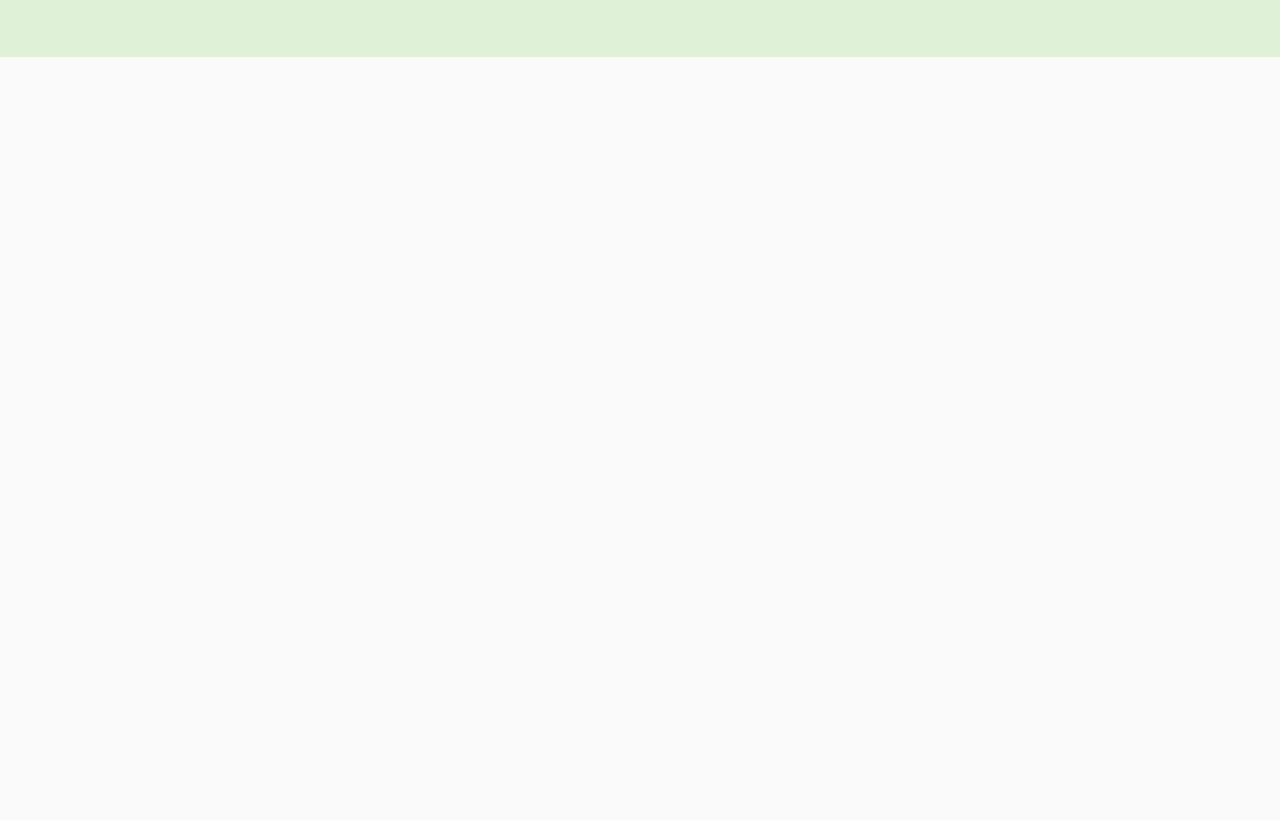
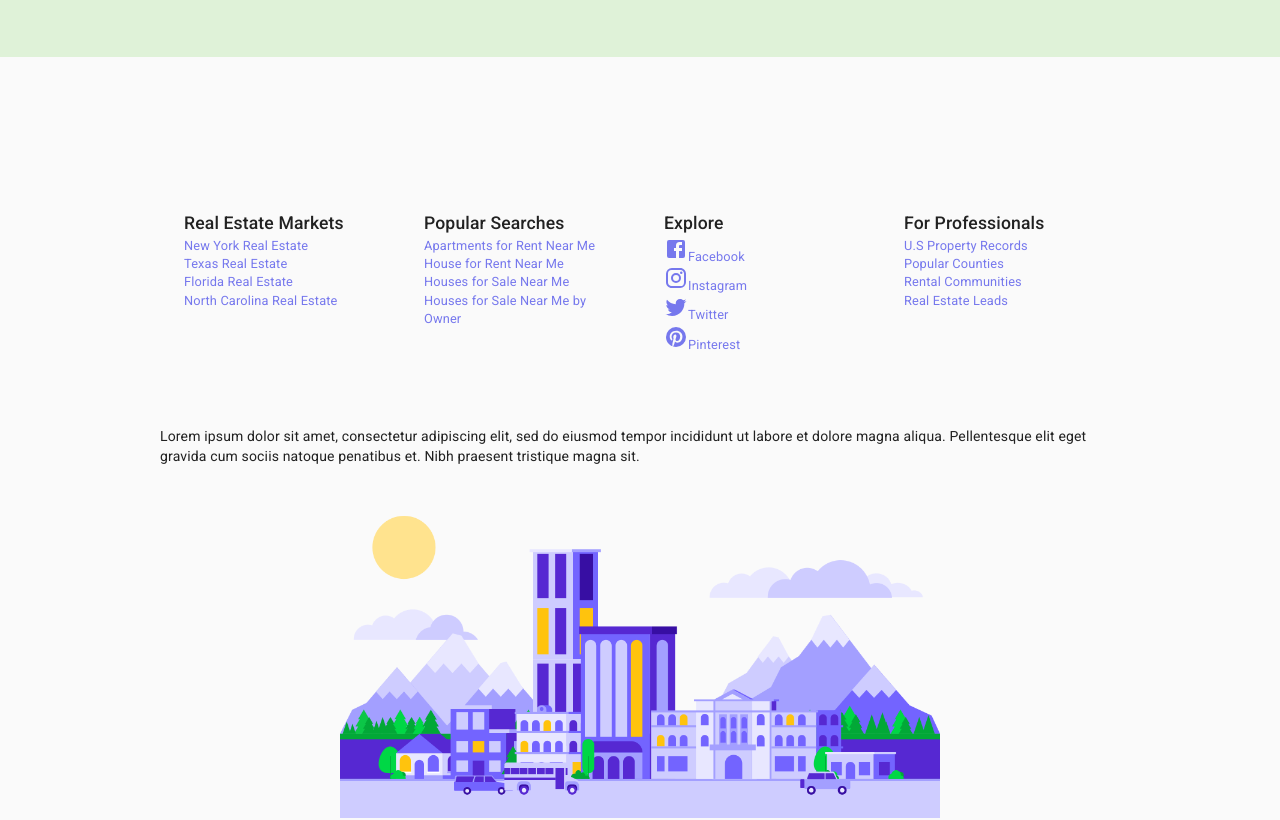
Before and after one commit to Nicknyr/Real_Estate, a React (Create React App) app: page / in a window 1280 px wide. Shown: the part 2360-3180 px from the top of the page. Before the commit the page ends 2497 px from the top, so only its background shows below. Built offline with nearby package versions, Linux system fonts and the light colour scheme.

Commit message:
Added lists sections to Footer

```diff
--- a/src/App.js
+++ b/src/App.js
@@ -22,6 +22,7 @@
         <Explore />
       </Container>
       <Guides />
+      <Footer />
     </ThemeProvider>
   );
 }
--- a/src/Footer.js
+++ b/src/Footer.js
@@ -9,25 +9,44 @@
 import Grid from '@material-ui/core/Grid';
 import Cityscape from './assets/cityscapes.png';
 import { positions } from '@material-ui/system';
-
+import Link from '@material-ui/core/Link';
+import FacebookIcon from '@material-ui/icons/Facebook';
+import TwitterIcon from '@material-ui/icons/Twitter';
+import InstagramIcon from '@material-ui/icons/Instagram';
+import PinterestIcon from '@material-ui/icons/Pinterest';
 
 const useStyles = makeStyles((theme) => ({
   root: {
-    height: '100vh',
+    height: 'auto',
     width: '100%',
-    //background: 'salmon',
     display: 'flex',
-    alignItems: 'flex-end'
+    alignItems: 'flex-end',
+    paddingTop: '3rem'
   },
   cityWrapper: {
      display: 'flex',
      alignItems: 'flex-end',
      height: '100%',
+  },
+  ul: {
+    listStyleType: 'none',
+    display: 'flex'
+  },
+  legal: {
+    marginTop: '3rem',
+    marginBottom: '3rem'
+  },
+  h6: {
+    fontSize: '1.1rem'
+  },
+  links: {
+    fontSize: '.8rem'
   }
 }));
 
 export default function Footer() {
   const classes = useStyles();
+  const preventDefault = (event) => event.preventDefault();
 
   return (
     <div className={classes.root}>
@@ -36,9 +55,98 @@
             justify="center"
             alignItems="flex-end"
         >
+          <Grid container xs={12} md={9}>
+            <Grid item xs={12} md={3}>
+              <Box align="left" p={3}>
+                  <Typography variant="h6" className={classes.h6}>Real Estate Markets</Typography>
+                  <Link href="#" onClick={preventDefault} display="block" className={classes.links}>
+                    New York Real Estate
+                  </Link>
+                  <Link href="#" onClick={preventDefault} display="block" className={classes.links}>
+                    Texas Real Estate
+                  </Link>
+                  <Link href="#" onClick={preventDefault} display="block" className={classes.links}>
+                    Florida Real Estate
+                  </Link>
+                  <Link href="#" onClick={preventDefault} display="block" className={classes.links}>
+                    North Carolina Real Estate
+                  </Link>
+              </Box>
+            </Grid>
+            <Grid item xs={12} md={3}>
+              <Box align="left" p={3}>
+                  <Typography variant="h6" className={classes.h6}>Popular Searches</Typography>
+                  <Link href="#" onClick={preventDefault} display="block" className={classes.links}>
+                    Apartments for Rent Near Me
+                  </Link>
+                  <Link href="#" onClick={preventDefault} display="block" className={classes.links}>
+                    House for Rent Near Me
+                  </Link>
+                  <Link href="#" onClick={preventDefault} display="block" className={classes.links}>
+                    Houses for Sale Near Me
+                  </Link>
+                  <Link href="#" onClick={preventDefault} display="block" className={classes.links}>
+                    Houses for Sale Near Me by Owner
+                  </Link>
+              </Box>
+            </Grid>
+            <Grid item xs={12} md={3}>
+              <Box align="left" p={3}>
+                  <Typography variant="h6" className={classes.h6}>Explore</Typography>
+                  <Link href="#" onClick={preventDefault} display="block" className={classes.links}>
+                    <Box>
+                      <FacebookIcon />
+                      <span>Facebook</span>
+                    </Box>
+                  </Link>
+                  <Link href="#" onClick={preventDefault} display="block" className={classes.links}>
+                    <Box>
+                      <InstagramIcon />
+                      <span>Instagram</span>
+                    </Box>
+                  </Link>
+                  <Link href="#" onClick={preventDefault} display="block" className={classes.links}>
+                    <Box>
+                      <TwitterIcon />
+                      <span>Twitter</span>
+                    </Box>
+                  </Link>
+                  <Link href="#" onClick={preventDefault} display="block" className={classes.links}>
+                    <Box>
+                      <PinterestIcon />
+                      <span>Pinterest</span>
+                    </Box>
+                  </Link>
+              </Box>
+            </Grid>
+            <Grid item xs={12} md={3}>
+              <Box align="left" p={3}>
+                  <Typography variant="h6" className={classes.h6}>For Professionals</Typography>
+                  <Link href="#" onClick={preventDefault} display="block" className={classes.links}>
+                    U.S Property Records
+                  </Link>
+                  <Link href="#" onClick={preventDefault} display="block" className={classes.links}>
+                    Popular Counties
+                  </Link>
+                  <Link href="#" onClick={preventDefault} display="block" className={classes.links}>
+                    Rental Communities
+                  </Link>
+                  <Link href="#" onClick={preventDefault} display="block" className={classes.links}>
+                    Real Estate Leads
+                  </Link>
+              </Box>
+            </Grid>
+          </Grid>
+          <Grid item xs={12} md={9} className={classes.legal}>
+            <Typography variant="body2">
+               Lorem ipsum dolor sit amet, consectetur adipiscing elit, sed do eiusmod tempor incididunt ut labore et dolore magna aliqua. Pellentesque elit eget gravida cum sociis natoque penatibus et. Nibh praesent tristique magna sit.
+            </Typography>
+          </Grid>
+          <Grid container justify="center">
             <Box className={classes.cityWrapper}>
                 <img src={Cityscape} width="600" className={classes.city}/>
             </Box>
+          </Grid>
         </Grid>
     </div>
   );
```
